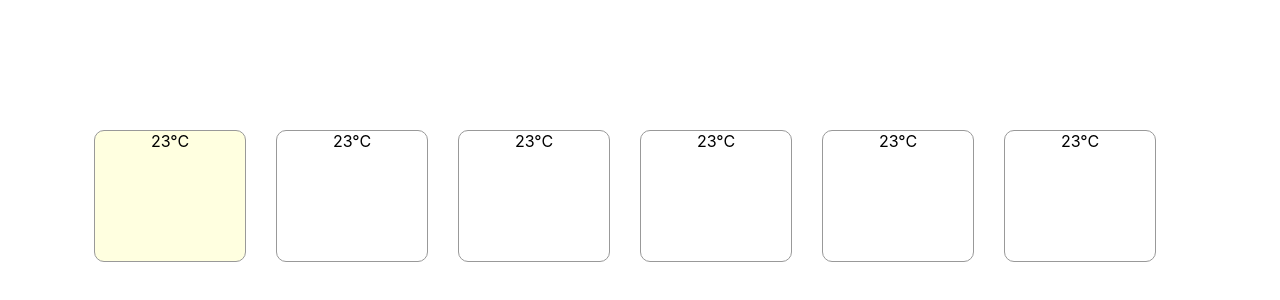
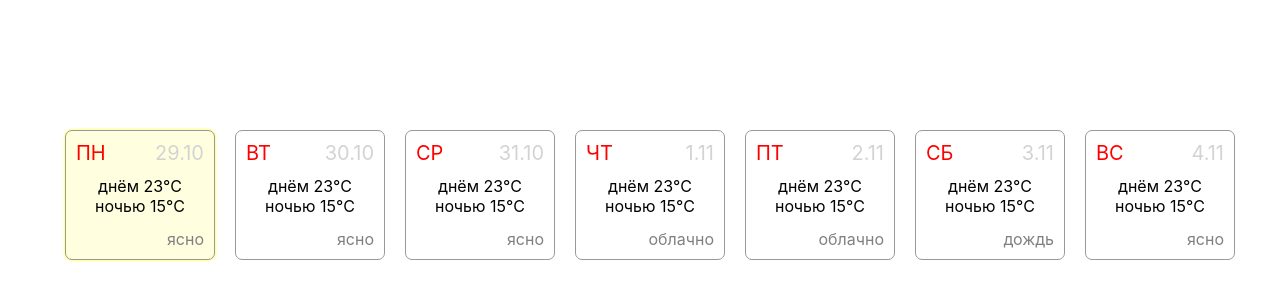
Before and after one commit to neonick/weather-app, a React (Create React App) app: page / in a window 1280 px wide. Shown: the part 70-370 px from the top of the page. Built offline with nearby package versions, Linux system fonts and the light colour scheme.

Commit message:
Add styled-components and my dummy components

```diff
--- a/src/components/WeatherDay.js
+++ b/src/components/WeatherDay.js
@@ -1,25 +1,59 @@
 import React, { Component } from 'react'
 import styled from "styled-components";
 
-const WeatherDayStyled = styled.div`
+const WeatherDayStyled = styled.li`
   width: 150px;
   height: 130px;
   background: ${props => (props.primary ? "lightyellow" : "white")};
+  box-shadow: ${props => (props.primary ? "0 0 3px yellow" : "none")};
   border: 1px solid #999;
-  border-radius: 10px;
-  margin-right: 30px;
+  border-radius: 7px;
+  margin-right: 20px;
   display: inline-block;
+  padding-top: 45px;
+  box-sizing: border-box;
+  position: relative;
+`;
+
+const WeekDayName = styled.span`
+  color: red;
+  font-size: 20px;
+  position: absolute;
+  top: 10px;
+  left: 10px;
+`
+
+const WeekDayStatus = styled.span`
+  color: grey;
+  text-align: right;
+  font-size: 16px;
+  position: absolute;
+  bottom: 10px;
+  right: 10px;
+`;
+
+const WeekDayDM = styled.span`
+  color: lightgrey;
+  text-align: right;
+  font-size: 20px;
+  position: absolute;
+  top: 10px;
+  right: 10px;
 `;
 
 export default class WeatherDay extends Component {
 
+
   render() {
-    return (
-      <WeatherDayStyled
-        primary={this.props.primary}
-      >
-        23°C
-      </WeatherDayStyled>
-    )
+    return <WeatherDayStyled primary={this.props.primary}>
+        <WeekDayName>{this.props.dayname}</WeekDayName>
+        <WeekDayDM>{this.props.dm}</WeekDayDM>
+        днём {this.props.day || 0}
+        °C
+        <br />
+        ночью {this.props.night || 0}
+        °C
+        <WeekDayStatus>{this.props.status}</WeekDayStatus>
+      </WeatherDayStyled>;
   }
 }
--- a/src/components/WeatherWeek.js
+++ b/src/components/WeatherWeek.js
@@ -2,7 +2,7 @@ import React, { Component } from 'react'
 import WeatherDay from "./WeatherDay";
 import styled from "styled-components";
 
-const WeatherWeekStyled = styled.div`
+const WeatherWeekStyled = styled.ul`
   margin: 200px auto;
   text-align: center;
 `
@@ -10,12 +10,13 @@ const WeatherWeekStyled = styled.div`
 export class WeatherWeek extends Component {
   render() {
     return <WeatherWeekStyled>
-        <WeatherDay primary />
-        <WeatherDay />
-        <WeatherDay />
-        <WeatherDay />
-        <WeatherDay />
-        <WeatherDay />
+        <WeatherDay dm="29.10" day="23" night="15" dayname="ПН" status="ясно" primary />
+        <WeatherDay dm="30.10" day="23" night="15" dayname="ВТ" status="ясно" />
+        <WeatherDay dm="31.10" day="23" night="15" dayname="СР" status="ясно" />
+        <WeatherDay dm="1.11" day="23" night="15" dayname="ЧТ" status="облачно" />
+        <WeatherDay dm="2.11" day="23" night="15" dayname="ПТ" status="облачно" />
+        <WeatherDay dm="3.11" day="23" night="15" dayname="СБ" status="дождь" />
+        <WeatherDay dm="4.11" day="23" night="15" dayname="ВС" status="ясно" />
       </WeatherWeekStyled>;
   }
 }
```
